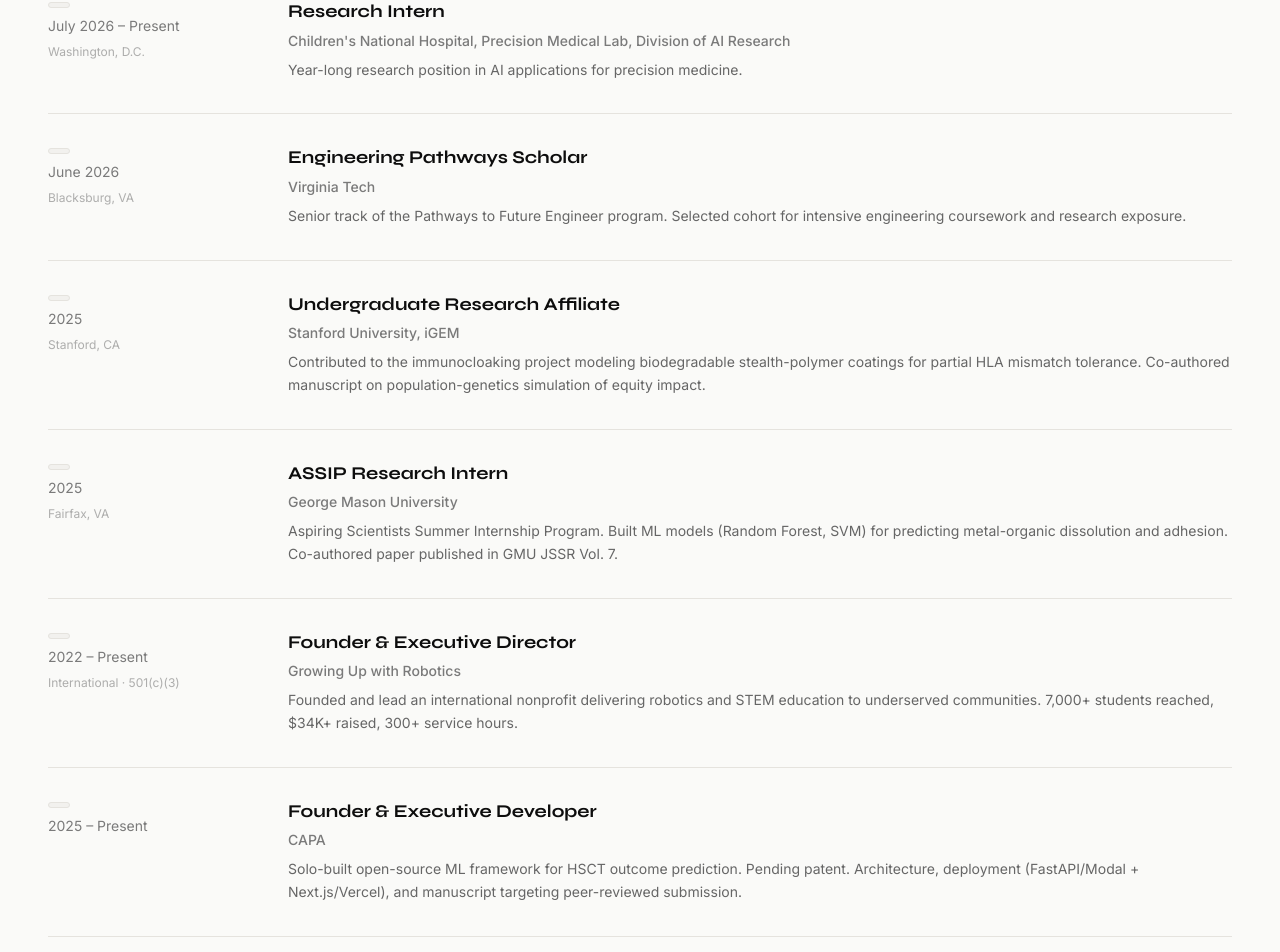
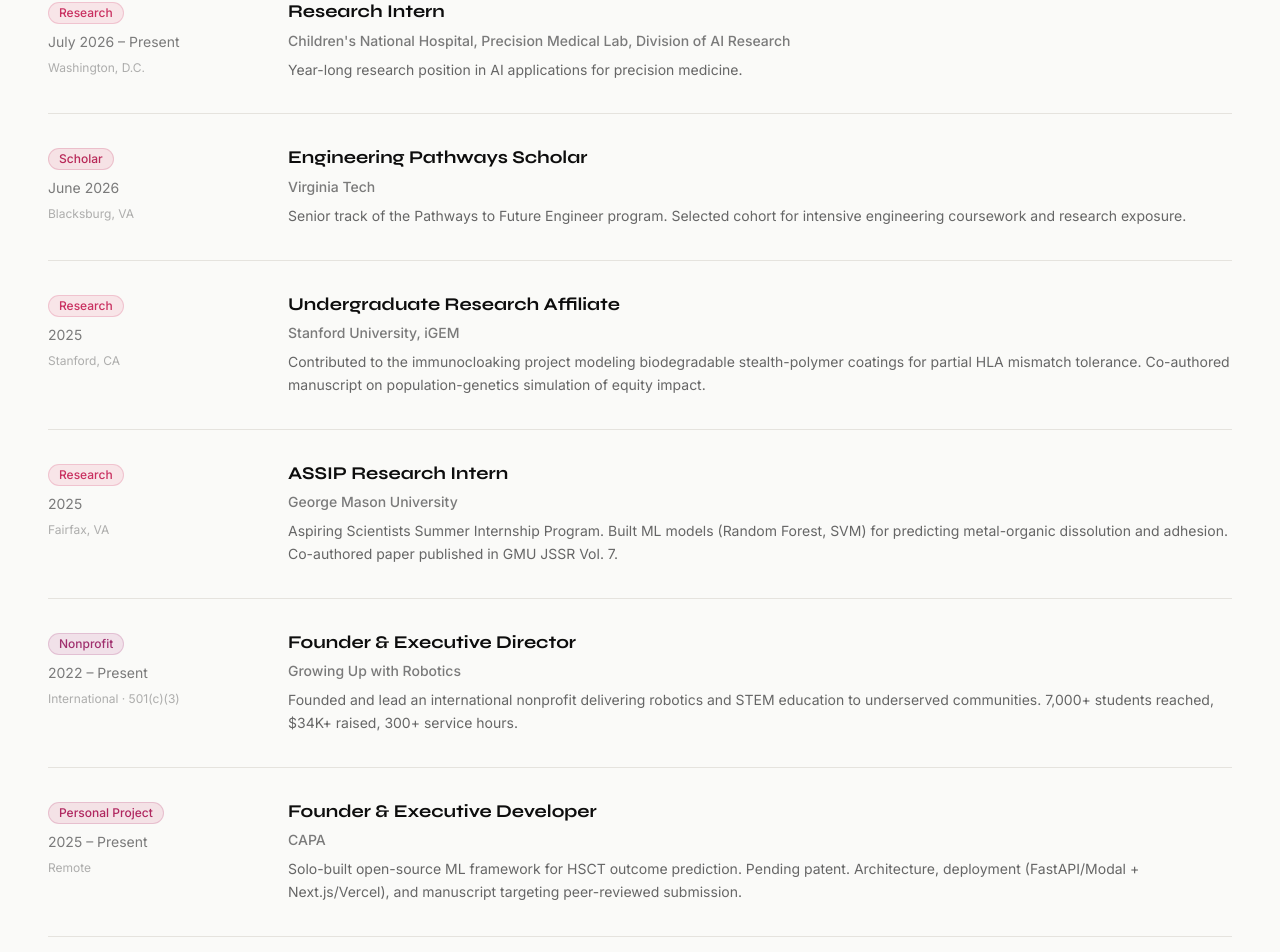
Before and after one commit to sh4wn27/sh4wn, a Next.js app: page / in a window 1280 px wide. Shown: the part 6692-7644 px from the top of the page. Built offline with nearby package versions, Linux system fonts and the light colour scheme.

Commit message:
work update part 2

```diff
--- a/components/Experience.tsx
+++ b/components/Experience.tsx
@@ -9,6 +9,7 @@
     org: "Children's National Hospital, Precision Medical Lab, Division of AI Research",
     location: "Washington, D.C.",
     period: "July 2026 – Present",
+    type: "Research",
     description:
       "Year-long research position in AI applications for precision medicine.",
   },
@@ -17,6 +18,7 @@
     org: "Virginia Tech",
     location: "Blacksburg, VA",
     period: "June 2026",
+    type: "Scholar",
     description:
       "Senior track of the Pathways to Future Engineer program. Selected cohort for intensive engineering coursework and research exposure.",
   },
@@ -25,6 +27,7 @@
     org: "Stanford University, iGEM",
     location: "Stanford, CA",
     period: "2025",
+    type: "Research",
     description:
       "Contributed to the immunocloaking project modeling biodegradable stealth-polymer coatings for partial HLA mismatch tolerance. Co-authored manuscript on population-genetics simulation of equity impact.",
   },
@@ -33,6 +36,7 @@
     org: "George Mason University",
     location: "Fairfax, VA",
     period: "2025",
+    type: "Research",
     description:
       "Aspiring Scientists Summer Internship Program. Built ML models (Random Forest, SVM) for predicting metal-organic dissolution and adhesion. Co-authored paper published in GMU JSSR Vol. 7.",
   },
@@ -41,20 +45,25 @@
     org: "Growing Up with Robotics",
     location: "International · 501(c)(3)",
     period: "2022 – Present",
+    type: "Nonprofit",
     description:
       "Founded and lead an international nonprofit delivering robotics and STEM education to underserved communities. 7,000+ students reached, $34K+ raised, 300+ service hours.",
   },
   {
     role: "Founder & Executive Developer",
     org: "CAPA",
+    location: "Remote",
     period: "2025 – Present",
+    type: "Personal Project",
     description:
       "Solo-built open-source ML framework for HSCT outcome prediction. Pending patent. Architecture, deployment (FastAPI/Modal + Next.js/Vercel), and manuscript targeting peer-reviewed submission.",
   },
   {
     role: "Founder & Executive Developer",
     org: "SKINAI",
+    location: "Remote",
     period: "2024 – Present",
+    type: "Personal Project",
     description:
       "Solo founder of a computer-vision dermatological screening platform. Thousands of users, pending patent. Built dermatologist referral network from scratch.",
   },
@@ -63,6 +72,7 @@
     org: "FTC Team 14607 Robot Uprising",
     location: "Alexandria, VA",
     period: "2024 – Present",
+    type: "Robotics",
     description:
       "Captain of competitive FTC team. Led mechanical design, autonomous programming, and strategy through Chesapeake Championship. Multiple FIRST awards (Inspire II ×2, Motivate, Connect).",
   },
@@ -71,6 +81,7 @@
     org: "Area Youth Ministry",
     location: "Fairfax, VA",
     period: "Summer 2025 – Present",
+    type: "Volunteer",
     description:
       "Directed a week-long robotics camp serving 50+ students in partnership with FTC 14607. Managed 20+ volunteers. Continuing year-round mentorship and event leadership.",
   },
@@ -79,18 +90,21 @@
     org: "Tea-Do Fairfax",
     location: "Fairfax, VA",
     period: "2025 – Present",
+    type: "Part Time Job",
     description:
       "Handle drink production and cross-team communication in a fast-paced service environment.",
   },
 ];
 
-const typeColors: Record<string, string> = {
-  Research: "bg-[#dce8f5] text-[#3a6d9c] border-[#b8d0e8]",
-  Scholar:  "bg-[#d8ecea] text-[#2e6b5e] border-[#a8d8c8]",
-  Startup:  "bg-[#d8f0e8] text-[#2e7a57] border-[#a8d8c0]",
-  Nonprofit:"bg-[#e8d8f0] text-[#6b3fa0] border-[#c8a8e0]",
-  Robotics: "bg-[#f0ead5] text-[#7a6b2e] border-[#d8d0a0]",
-  Volunteer:"bg-[#f5ead8] text-[#9c6b2e] border-[#e0c8a0]",
+// bg, text color — all drawn from the pink→red→purple spectrum
+const typeStyles: Record<string, { bg: string; color: string }> = {
+  Research:         { bg: "rgba(232, 84, 122, 0.12)", color: "#c93060" },
+  Scholar:          { bg: "rgba(220, 60, 100, 0.12)", color: "#b82858" },
+  Nonprofit:        { bg: "rgba(180, 50, 130, 0.12)", color: "#a0306e" },
+  "Personal Project":{ bg: "rgba(200, 60, 110, 0.12)", color: "#b02860" },
+  Robotics:         { bg: "rgba(160, 40, 140, 0.12)", color: "#8c2870" },
+  Volunteer:        { bg: "rgba(140, 30, 150, 0.12)", color: "#7a2078" },
+  "Part Time Job":  { bg: "rgba(120, 20, 160, 0.12)", color: "#681880" },
 };
 
 function ExperienceRow({
@@ -118,7 +132,12 @@
       {/* Left: meta */}
       <div className="flex md:flex-col gap-3 md:gap-2 flex-wrap md:pt-0.5">
         <span
-          className={`inline-block text-xs font-sans px-2.5 py-0.5 rounded-full border w-fit ${typeColors[exp.type] ?? "bg-card border-border text-muted"}`}
+          className="inline-block text-xs font-sans px-2.5 py-0.5 rounded-full w-fit font-medium"
+          style={{
+            background: typeStyles[exp.type]?.bg ?? "rgba(232,84,122,0.10)",
+            color: typeStyles[exp.type]?.color ?? "#c93060",
+            border: `1px solid ${typeStyles[exp.type]?.color ?? "#c93060"}30`,
+          }}
         >
           {exp.type}
         </span>
```
